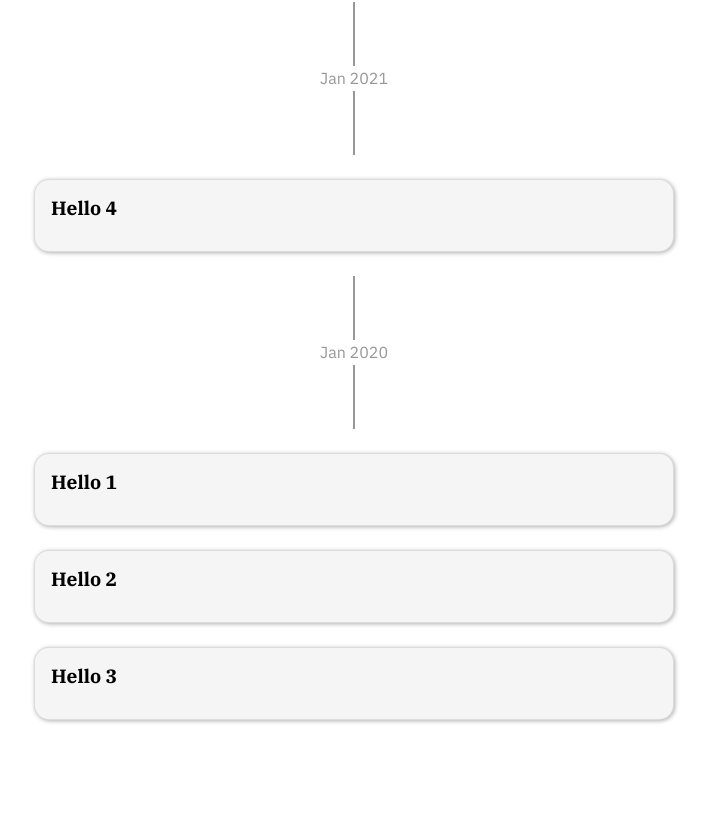
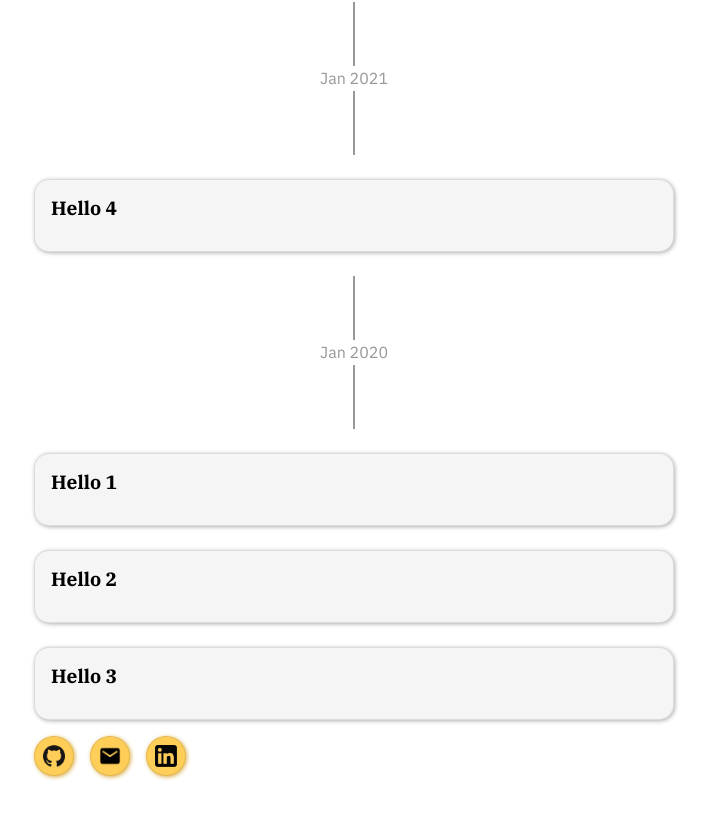
Before and after one commit to Tennis-Ball/personal_website, a Next.js app: page /timeline in a window 1280 px wide. Shown: the part 443-1262 px from the top of the page, without its empty margins (286-994 px from the left). Built offline with nearby package versions, Linux system fonts and the light colour scheme.

Commit message:
separated contacts to own component, more changes

```diff
--- /dev/null
+++ b/components/contacts.js
@@ -0,0 +1,11 @@
+import Image from 'next/image'
+import styles from './contacts.module.css'
+export default function Contacts(props){
+    return (
+    <div className={styles.media}>
+        <button><a href="https://github.com" target="_blank"><Image src="/home/images/GitHub-Mark-120px-plus.png" layout="responsive" width={120} height={120}/></a></button>
+        <button><a href="mailto:example@example.com" target="_blank"><Image src="/home/images/mail_FILL1_wght700_GRAD0_opsz48-2.png" layout="responsive" width={48} height={48}/></a></button>
+        <button><a href="https://linkedin.com" target="_blank"><Image src="/home/images/LI-In-Bug.png" layout="responsive" width={540} height={540}/></a></button>
+    </div>
+    )
+}
--- /dev/null
+++ b/components/contacts.module.css
@@ -0,0 +1,29 @@
+
+.media {
+    margin-left: -0.5em;
+    margin-right: -0.5em;
+    margin-top: -1em;
+    display: flex;
+    align-items: center;
+  }
+
+
+  .media button {
+      width: 2.5em;
+      height: 2.5em;
+      border-radius: 2.5em;
+      margin: 0.5em;
+      font-weight: bold;
+      transition: all 0.25s ease-out;
+      padding:0;
+  }
+
+  .media button a {
+    display: block;
+    padding: 8px;
+  }
+
+  .media img{
+    border:none !important;
+    border-radius: 3px;
+  }
--- a/components/dropdown.module.css
+++ b/components/dropdown.module.css
@@ -64,6 +64,7 @@
 
 .expanded{
     margin: 0 -2rem;
+    color:black;
 }
 
 .expanded .content{
--- a/pages/_app.js
+++ b/pages/_app.js
@@ -1,7 +1,21 @@
 import '../styles/globals.css'
+import {useEffect} from 'react'
+import Head from 'next/head'
 
 function MyApp({ Component, pageProps }) {
-  return <Component {...pageProps} />
-}
 
-export default MyApp
+  useEffect(()=>{
+
+  })
+  return (
+    <>
+    <Head>
+    <link rel="icon" href="/favicon.png" />
+    </Head>
+    <Component {...pageProps} />
+    </>
+
+    )
+  }
+
+  export default MyApp
--- a/pages/timeline/index.js
+++ b/pages/timeline/index.js
@@ -2,6 +2,8 @@ import Head from 'next/head'
 import { Component } from 'react'
 import Nav from '/components/nav'
 import styles from '/styles/Timeline.module.css'
+import Image from 'next/image'
+import Contacts from '/components/contacts'
 
 export default function Timeline(){
     let events = [
@@ -14,12 +16,12 @@ export default function Timeline(){
 
     ]
     return (
-        <div>
+        <>
             <Head>
                 <title>Timeline | Mason Choi</title>
-                <link rel="icon" href="/favicon.png" />
             </Head>
             <Nav />
+
             <h1>Timeline</h1>
             {(()=>{
                 let formatted = events.map(e => {return {content: e.content, date: new Date(e.date)}}).sort((a,b)=> b.date.getTime() - a.date.getTime())
@@ -43,7 +45,8 @@ export default function Timeline(){
                 }
                 return components
             })()}
-        </div>
+            <Contacts/>
+        </>
     )
 }
 
--- a/styles/globals.css
+++ b/styles/globals.css
@@ -25,7 +25,7 @@
     --transparent-color-2: rgba(214, 183, 183, 0.4);
   }
 
-html, body, #__next, #__next > div{
+html, body, #__next{
     padding: 0;
     margin: 0;
     font-family: "IBM Plex Sans", "sans-serif";
@@ -38,7 +38,7 @@ html, body, #__next, #__next > div{
     line-height: 1.6;
 }
 
-#__next > div{
+#__next{
     display: flex;
     flex-direction: column;
     padding-left: calc(50% - 20em);
@@ -51,7 +51,7 @@ html, body, #__next, #__next > div{
 }
 
 @media screen and (max-width: 44em) {
-  #__next > div{
+  #__next{
     padding-left: 2em;
     padding-right: 2em;
   }
@@ -110,6 +110,7 @@ button, .accent {
   border-radius: 15px;
   transition: all 0.25s ease-out;
   box-shadow: 1px 1px 4px var(--shadow);
+  padding:1em;
 }
 
 @media (prefers-color-scheme: dark) {
```
Also changed, not shown: pages/index.js (+5 -9 lines).
